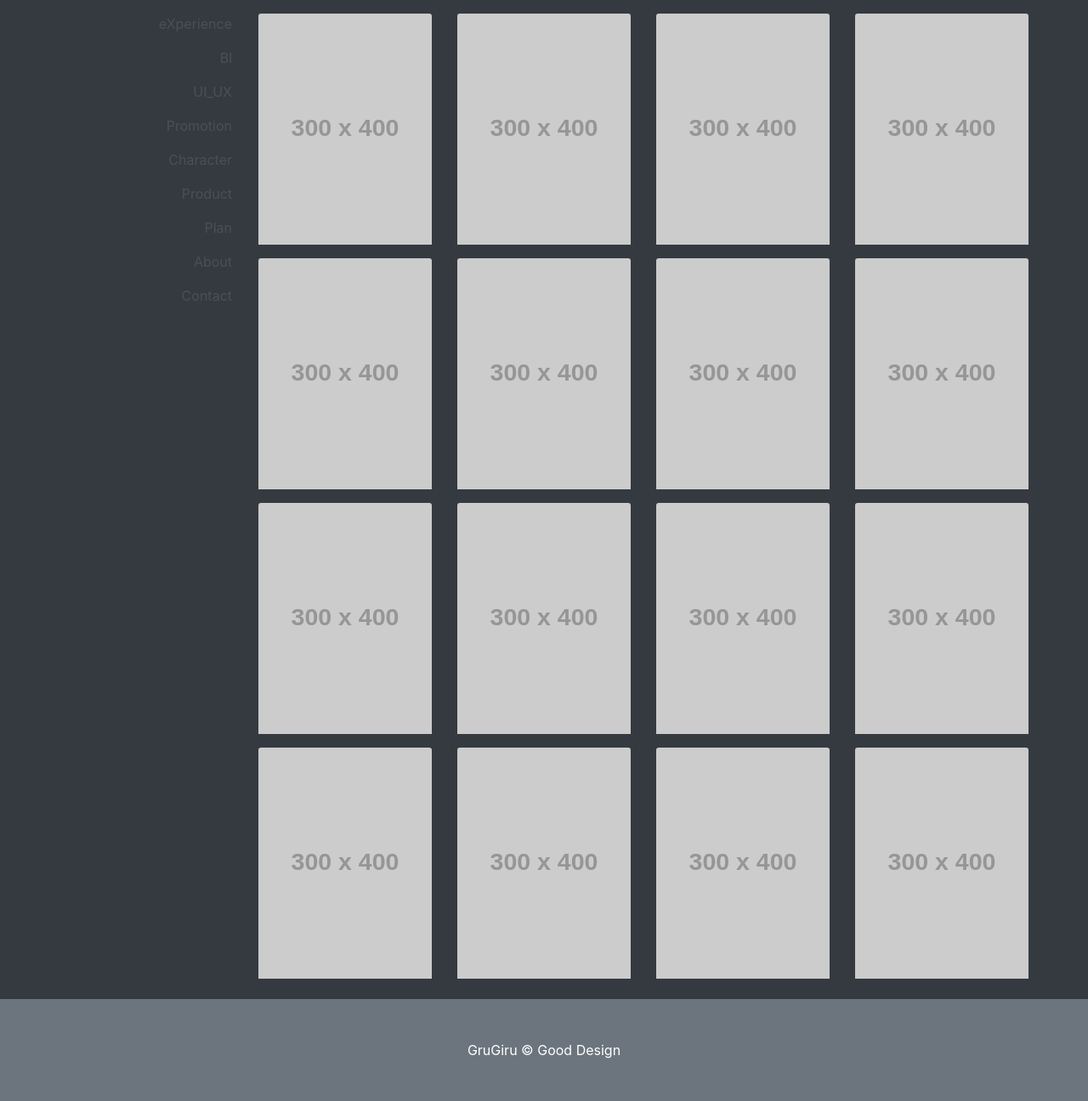
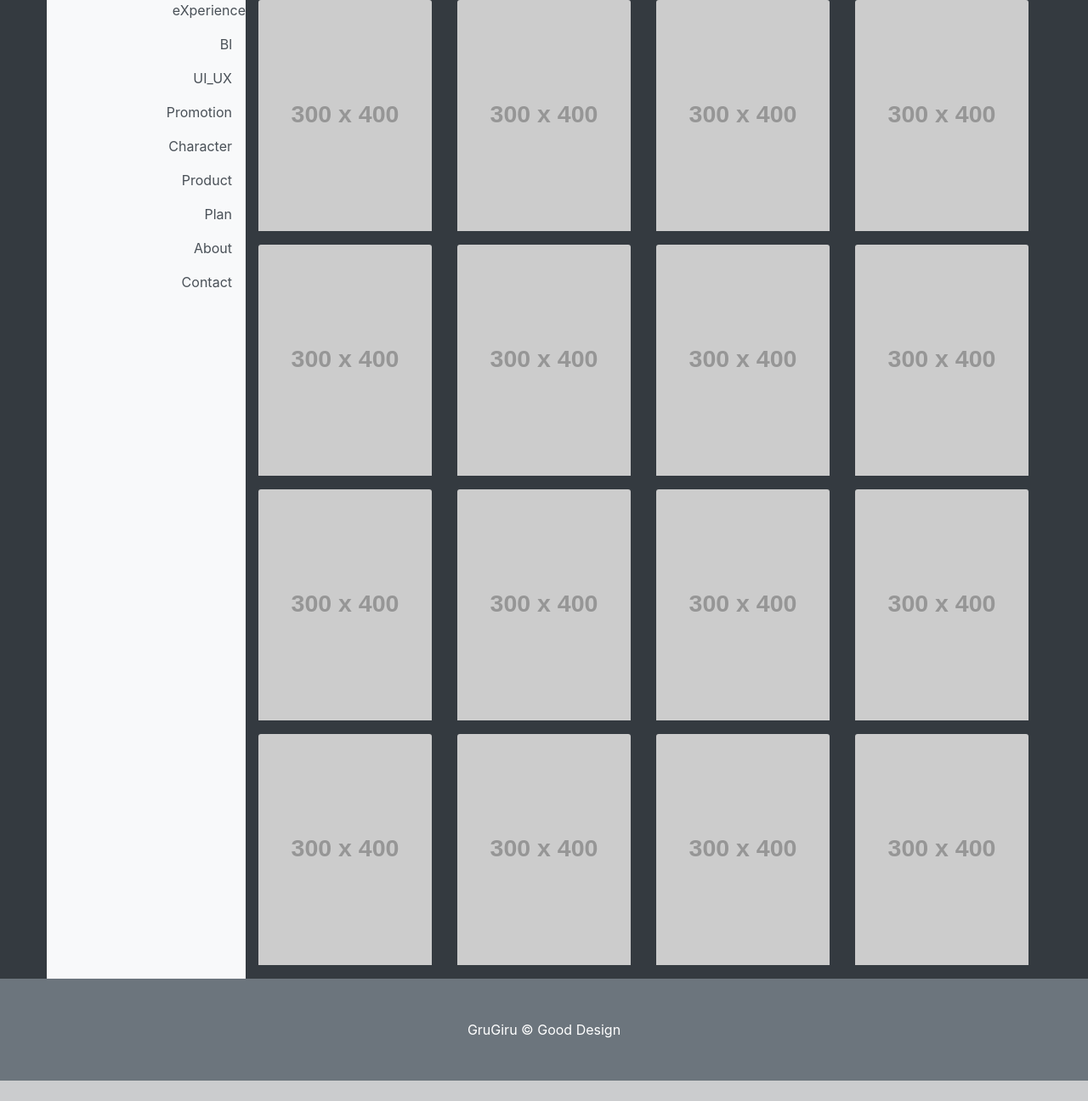
Before and after one commit to ByeonSeungHa/HomePage, a Django app: page / in a window 1280 px wide. Shown: the part 208-1504 px from the top of the page at 85% size. After the commit the page ends 1480 px from the top, so only its background shows below. Run offline with Django 4.2, Linux system fonts and the light colour scheme; grey boxes labelled with a size stand in for pictures from a placeholder-image service; some libraries are stand-ins or nearby versions.

Commit message:
수정 중

```diff
--- a/SinglePage/templates/SinglePage/SinglePage.html
+++ b/SinglePage/templates/SinglePage/SinglePage.html
@@ -76,30 +76,30 @@
         </header>
 
         <!-- Section-->
-        <section class="py-2 bg-dark">
+        <section class="py-0 bg-dark">
 
-            <div class="container px-4 px-lg-0 mt-2 bg-dark">
+            <div class="container px-4 px-lg-0 mt-0 bg-dark">
                 <div class="row gx-4 gx-lg-5 row-cols-2 row-cols-md-5 row-cols-xl-5 bg-dark justify-content-center">
-                    <div class="border-end bg-dark" id="sidebar-wrapper">
+                    <div class="border-end bg-light" id="sidebar-wrapper">
                         <div class="list-group list-group-flush">
                             <p style="text-align:right;">
-                            <a class="list-group-item-black list-group-item-action list-group-item-black p-3" href="#!">eXperience</a></p>
+                            <a class="list-group-item-action list-group-item-white p-0" href="#!">eXperience</a></p>
                             <p style="text-align:right;">
-                            <a class="list-group-item-black list-group-item-action list-group-item-black p-3" href="#!">Bl</a></p>
+                            <a class="list-group-item-action list-group-item-white p-3" href="#!">Bl</a></p>
                             <p style="text-align:right;">
-                            <a class="list-group-item-black list-group-item-action list-group-item-black p-3" href="#!">UI_UX</a></p>
+                            <a class="list-group-item-action list-group-item-white p-3" href="#!">UI_UX</a></p>
                             <p style="text-align:right;">
-                            <a class="list-group-item-black list-group-item-action list-group-item-black p-3" href="#!">Promotion</a></p>
+                            <a class="list-group-item-action list-group-item-white p-3" href="#!">Promotion</a></p>
                             <p style="text-align:right;">
-                            <a class="list-group-item-black list-group-item-action list-group-item-black p-3" href="#!">Character</a></p>
+                            <a class="list-group-item-action list-group-item-white p-3" href="#!">Character</a></p>
                             <p style="text-align:right;">
-                            <a class="list-group-item-black list-group-item-action list-group-item-black p-3" href="#!">Product</a></p>
+                            <a class="list-group-item-action list-group-item-white p-3" href="#!">Product</a></p>
                             <p style="text-align:right;">
-                            <a class="list-group-item-black list-group-item-action list-group-item-black p-3" href="#!">Plan</a></p>
+                            <a class="list-group-item-action list-group-item-white p-3" href="#!">Plan</a></p>
                             <p style="text-align:right;">
-                            <a class="list-group-item-black list-group-item-action list-group-item-black p-3" href="#!">About</a></p>
+                            <a class="list-group-item-action list-group-item-white p-3" href="#!">About</a></p>
                             <p style="text-align:right;">
-                            <a class="list-group-item-black list-group-item-action list-group-item-black p-3" href="#!">Contact</a>
+                            <a class="list-group-item-action list-group-item-white p-3" href="#!">Contact</a>
                             </p>
 
                         </div>
@@ -163,11 +163,8 @@
                             <!-- Product details-->
                             <div class="card-body p-2">
                                 <div class="text-center">
-
-
 <!--                                    &lt;!&ndash; Product name&ndash;&gt;-->
 <!--                                    <h5 class="fw-bolder">Special Item</h5>-->
-
 <!--                                    &lt;!&ndash; Product price&ndash;&gt;-->
 <!--                                    $20.00-->
                                 </div>
@@ -268,7 +265,6 @@
                                 <div class="text-center">
 <!--                                    &lt;!&ndash; Product name&ndash;&gt;-->
 <!--                                    <h5 class="fw-bolder">Popular Item</h5>-->
-
 <!--                                    &lt;!&ndash; Product price&ndash;&gt;-->
 <!--                                    $40.00-->
                                 </div>
```
